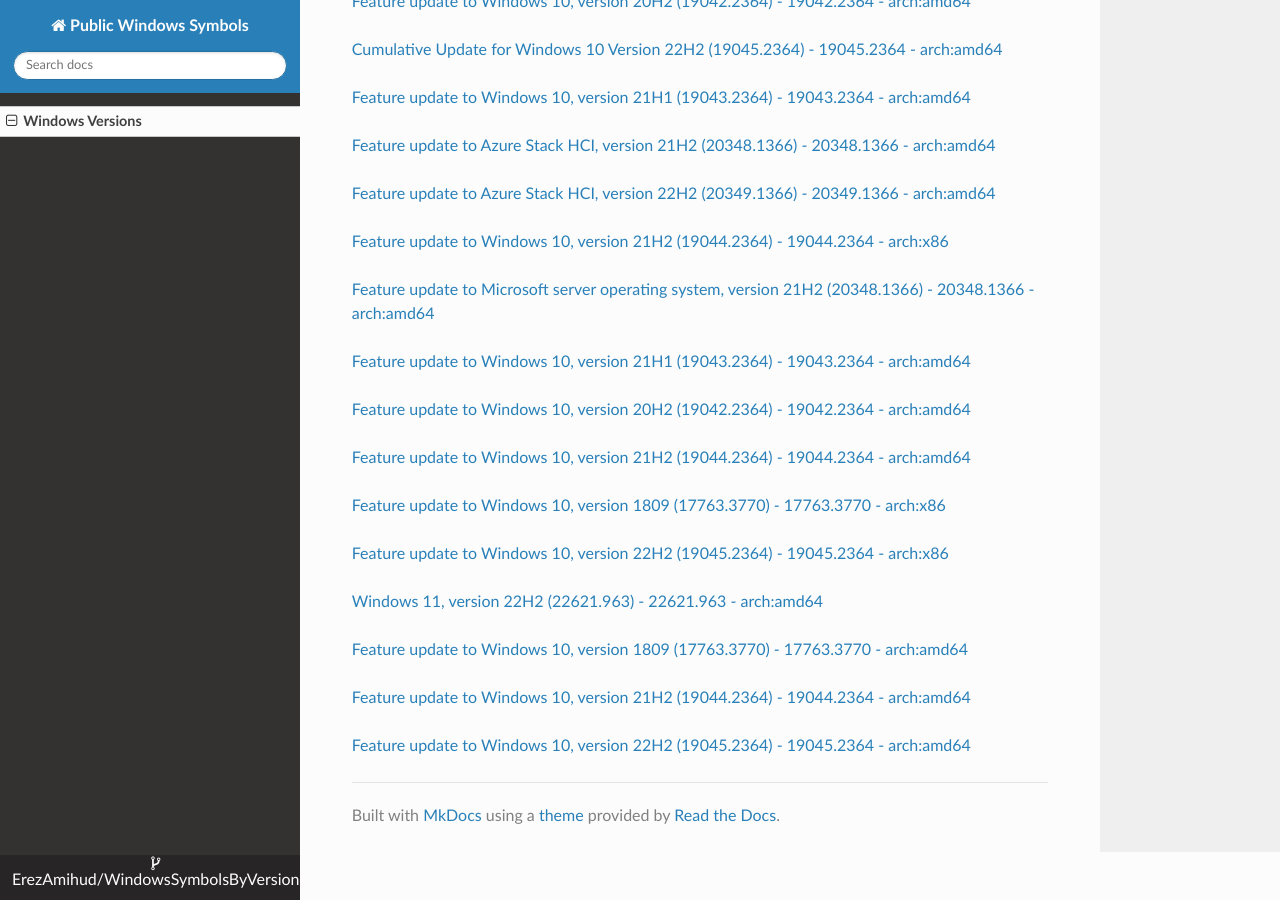
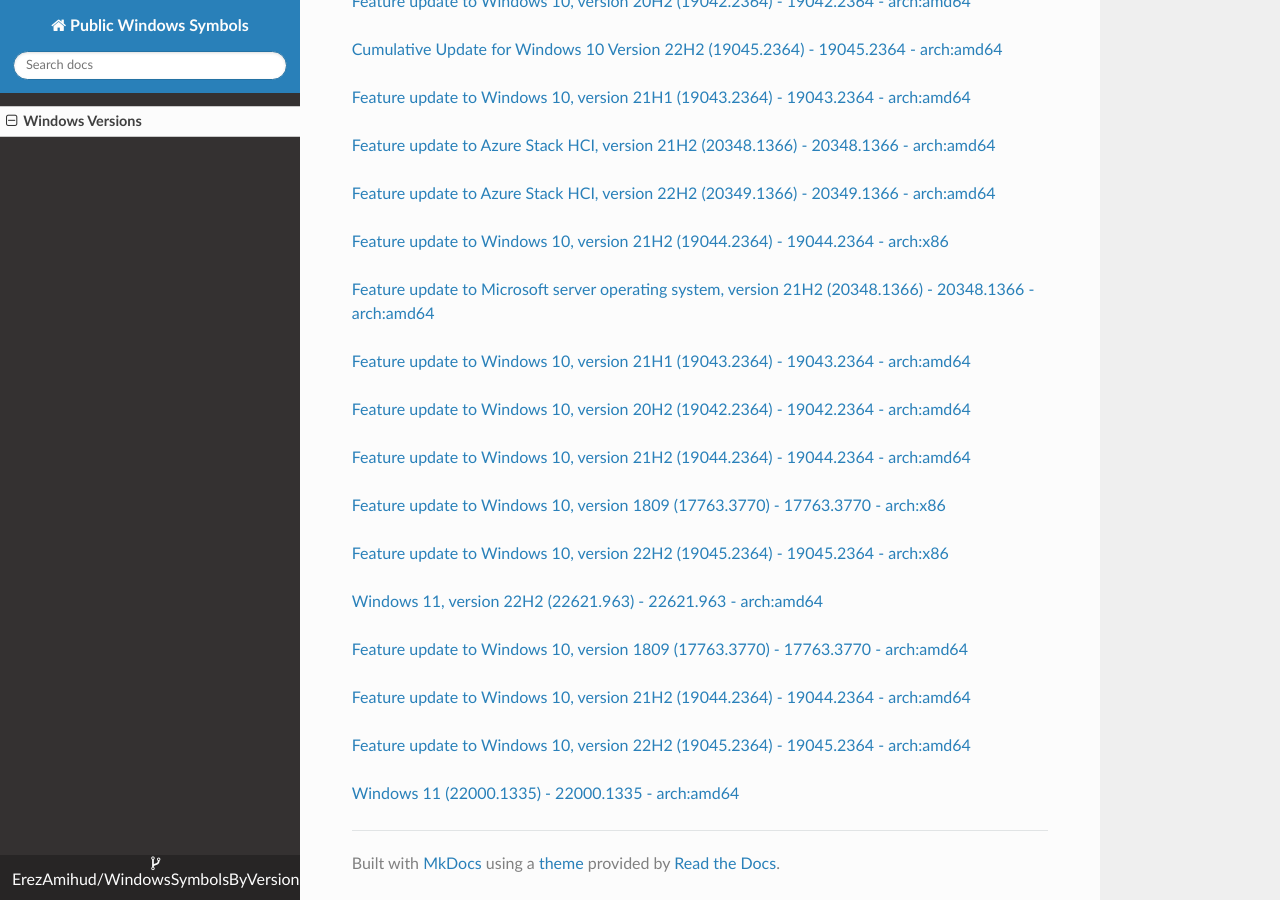
Before and after one commit to ErezAmihud/WindowsSymbolsByVersion, an MkDocs documentation site: the page built from docs/index.md, in a window 1280 px wide and 900 px high, scrolled down 44021 px. Built offline with MkDocs 1.6.1, drawn with Linux system fonts in a browser that asks for light colours; nearby versions of some CDN libraries.

Commit message:
Automated commit, add manifest for 84726e40-a917-41e5-9cde-cb98ee4667ec

```diff
--- a/docs/index.md
+++ b/docs/index.md
@@ -2581,3 +2581,6 @@
 
 
 [Feature update to Windows 10, version 22H2 (19045.2364) - 19045.2364 - arch:amd64](https://github.com/ErezAmihud/WindowsSymbolsByVersion/blob/main/manifests/e72bc343-e8d4-4856-a154-4dd01ef987ff.manifest)
+
+
+[Windows 11 (22000.1335) - 22000.1335 - arch:amd64](https://github.com/ErezAmihud/WindowsSymbolsByVersion/blob/main/manifests/84726e40-a917-41e5-9cde-cb98ee4667ec.manifest)
```
Also changed, not shown: process_builds.json (+1 -1 lines), 1 other file.
